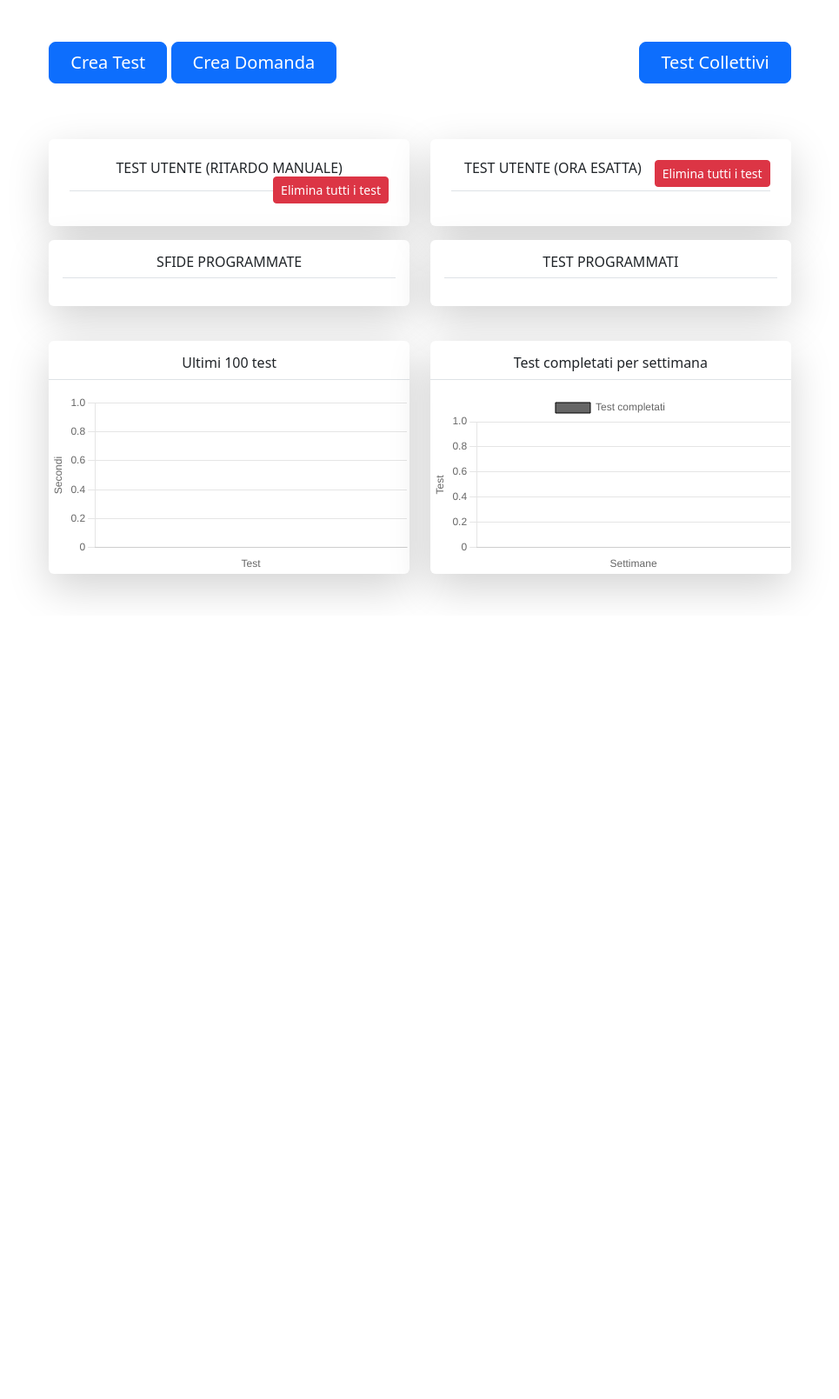
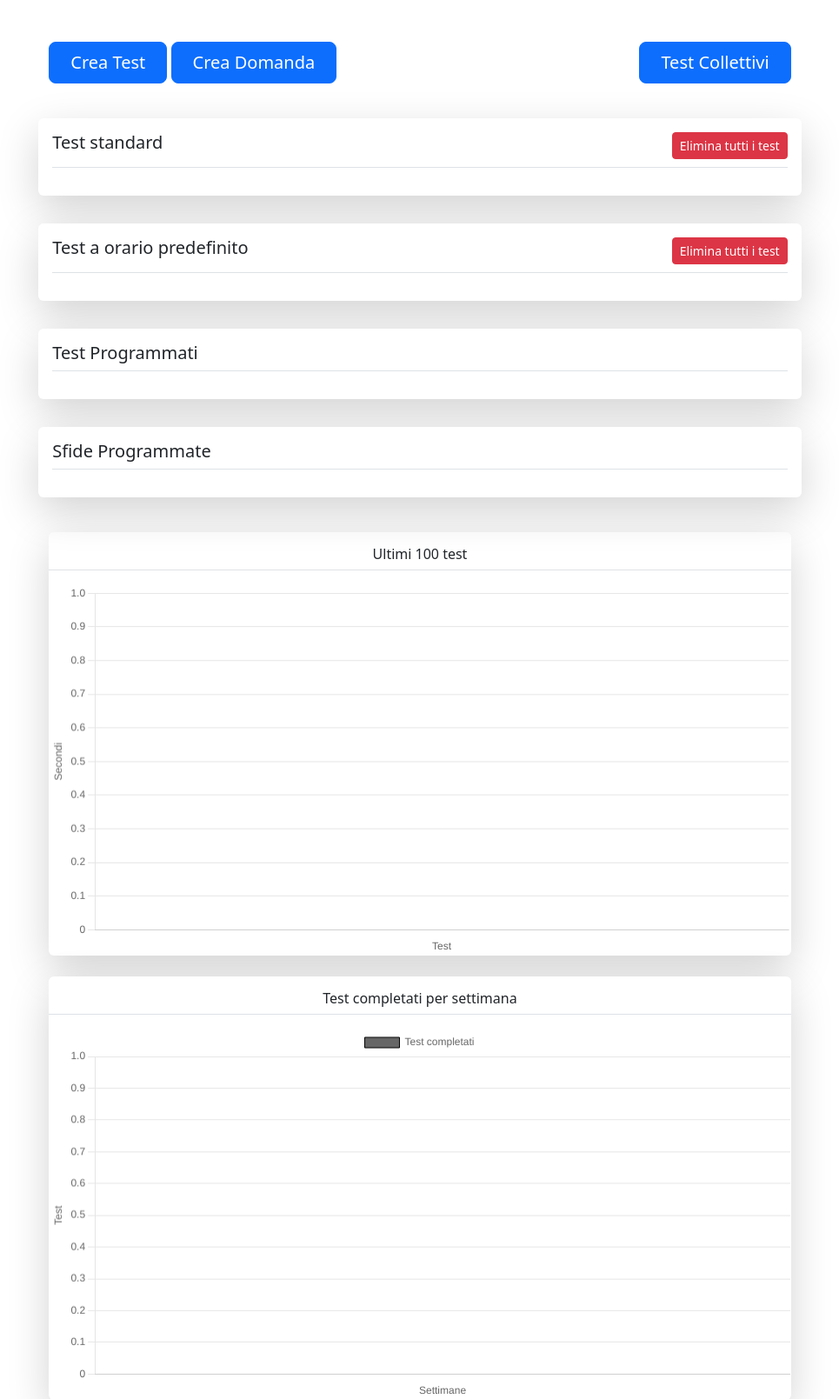
Before and after one commit to FREEDuu/QuestPlatform, a Django app: page / in a window 1280 px wide. Shown: the part 211-1820 px from the top of the page at 87% size, without its empty margins (157-1122 px from the left). Before the commit the page ends 900 px from the top, so only its background shows below. Run offline with Django 5.2, Linux system fonts and the light colour scheme; the visitor is signed in with stand-in values (Sample User, id 1); data comes from the database, SQL or seed files in the repository; data that the repository does not hold is empty.

Commit message:
Cambio layout e keyword

```diff
--- a/webapp/templates/home/home.html
+++ b/webapp/templates/home/home.html
@@ -38,26 +38,26 @@
         <a href="{% url 'creaDomande' %}" class="btn btn-primary btn-lg px-4 ">Crea Domanda</a>
         <a href="{% url 'testCollettivi' %}" class="btn btn-primary btn-lg px-4 float-end">Test Collettivi</a>
         {% endif %}
+      </div>
 
-              </div>
                 <div class="row g-4">
-                  <div class="col-md-6">
-                    <div class="my-3 p-4 bg-body rounded shadow-lg text-center">
-                      <h6 class="border-bottom pb-3 mb-0">TEST UTENTE (RITARDO MANUALE) <a href="/cancella-test"> <button type="button" class="btn btn-danger btn-sm float-end">Elimina tutti i test</button> </a></h6>
+
+                  <!-- TEST STANDARD-->
+                    <div class="my-3 p-3 bg-body rounded shadow-lg text-left">
+                      <h5 class="border-bottom pb-3 mb-0">Test standard <a href="/cancella-test"> <button type="button" class="btn btn-danger btn-sm float-end">Elimina tutti i test</button> </a></h5>
                       <p></p>
                           {% for idGruppi, nrTest, data in gruppi_orario %}
-
-                                        <div class="d-flex flex-wrap justify-content-lg-end shadow-sm rounded-2">
+                              <div class="d-flex flex-wrap justify-content-md-end shadow-md rounded-2 border-bottom">
 
                                   <div class="d-flex align-items-center my-lg-0 me-lg-auto text-center">
-                                              <span class="input-group-text text-center shadow-sm m-2" style="width: 55px;" id="basic-addon1"> {{nrTest}}</span>
+                                      <span class="input-group-text text-center m-2" id="basic-addon1"> {{nrTest}}</span>
+                                      Test creato il <strong class="m-1">{{data}}</strong>
+                                  </div>
 
-                                              <strong class="m-1"> Test creato il {{data}}</strong>
 
-                                            </div>
                                     <a href="{% url 'cancella_un_test' idGruppi %} " {{idGruppi}}>
                                       <div class="float-end">
-                                                  <button class="btn btn-danger float-end m-2">
+                                        <button class="btn btn-danger float-end m-1">
                                           <svg xmlns="http://www.w3.org/2000/svg" width="16" height="16" fill="currentColor" class="bi bi-trash" viewBox="0 0 16 16">
                                             <path d="M5.5 5.5A.5.5 0 0 1 6 6v6a.5.5 0 0 1-1 0V6a.5.5 0 0 1 .5-.5m2.5 0a.5.5 0 0 1 .5.5v6a.5.5 0 0 1-1 0V6a.5.5 0 0 1 .5-.5m3 .5a.5.5 0 0 0-1 0v6a.5.5 0 0 0 1 0z"/>
                                             <path d="M14.5 3a1 1 0 0 1-1 1H13v9a2 2 0 0 1-2 2H5a2 2 0 0 1-2-2V4h-.5a1 1 0 0 1-1-1V2a1 1 0 0 1 1-1H6a1 1 0 0 1 1-1h2a1 1 0 0 1 1 1h3.5a1 1 0 0 1 1 1zM4.118 4 4 4.059V13a1 1 0 0 0 1 1h6a1 1 0 0 0 1-1V4.059L11.882 4zM2.5 3h11V2h-11z"/>
@@ -67,26 +67,86 @@
                                     </a>
 
                                     <a class="float-end" href="{% url 'CreazioneTestOrario' idGruppi zero %} " {{idGruppi}} {{zero}}>
-                                                <button class="btn btn-primary float-end m-2">
+                                      <button class="btn btn-primary float-end m-1">
+                                        <svg xmlns="http://www.w3.org/2000/svg" width="16" height="16" fill="currentColor" class="bi bi-play" viewBox="0 0 14 14">
+                                          <path d="M10.804 8 5 4.633v6.734zm.792-.696a.802.802 0 0 1 0 1.392l-6.363 3.692C4.713 12.69 4 12.345 4 11.692V4.308c0-.653.713-.998 1.233-.696z"/>
+                                        </svg>
+                                      </button>
+                                    </a>
+                                </div>
+                          {% endfor %}
+                      </div>
+
+
+                      <!-- TEST ORARIO PREDEFINITO -->
+                      <div class="my-3 p-3 bg-body rounded shadow-lg text-left">
+                        <h5 class="border-bottom pb-3 mb-0">Test a orario predefinito <a href="/cancella-test"> <button type="button" class="btn btn-danger btn-sm float-end">Elimina tutti i test</button> </a></h5>
+                        <p></p>
+                        {% for idGruppi, nrTest, data, idTest in gruppi_manuale %}
+                            <div class="d-flex flex-wrap justify-content-md-end shadow-md rounded-2 border-bottom">
+
+                                <div class="d-flex align-items-center my-1 my-lg-0 me-lg-auto text-center">
+                                    <span class="input-group-text text-center m-2" id="basic-addon1"> {{nrTest}}</span>
+                                    Test creato il <strong class="m-1">{{data}}</strong>
+                                </div>
+
+
+                                  <a href="{% url 'cancella_un_test' idGruppi %} " {{idGruppi}}>
+                                    <div class="float-end">
+                                      <button class="btn btn-danger float-end m-1">
+                                        <svg xmlns="http://www.w3.org/2000/svg" width="16" height="16" fill="currentColor" class="bi bi-trash" viewBox="0 0 16 16">
+                                          <path d="M5.5 5.5A.5.5 0 0 1 6 6v6a.5.5 0 0 1-1 0V6a.5.5 0 0 1 .5-.5m2.5 0a.5.5 0 0 1 .5.5v6a.5.5 0 0 1-1 0V6a.5.5 0 0 1 .5-.5m3 .5a.5.5 0 0 0-1 0v6a.5.5 0 0 0 1 0z"/>
+                                          <path d="M14.5 3a1 1 0 0 1-1 1H13v9a2 2 0 0 1-2 2H5a2 2 0 0 1-2-2V4h-.5a1 1 0 0 1-1-1V2a1 1 0 0 1 1-1H6a1 1 0 0 1 1-1h2a1 1 0 0 1 1 1h3.5a1 1 0 0 1 1 1zM4.118 4 4 4.059V13a1 1 0 0 0 1 1h6a1 1 0 0 0 1-1V4.059L11.882 4zM2.5 3h11V2h-11z"/>
+                                        </svg>
+                                      </button>
+                                    </div>
+                                  </a>
+
+                                  <a class="float-end" href="{% url 'preTest' idGruppi idTest%} " {{idGruppi}}>
+                                    <button class="btn btn-primary float-end m-1">
+
                                       <svg xmlns="http://www.w3.org/2000/svg" width="16" height="16" fill="currentColor" class="bi bi-play" viewBox="0 0 14 14">
                                         <path d="M10.804 8 5 4.633v6.734zm.792-.696a.802.802 0 0 1 0 1.392l-6.363 3.692C4.713 12.69 4 12.345 4 11.692V4.308c0-.653.713-.998 1.233-.696z"/>
                                       </svg>
                                     </button>
                                   </a>
 
-
+                            </div>
+                        {% endfor %}
                     </div>
 
-                                  {% endfor %}
-
+                    <!-- TEST PROGRAMMATI -->
+                    <div class="my-3 p-3 bg-body rounded shadow-lg">
+                      <h5 class="border-bottom pb-2 mb-0 text-left">Test Programmati</h5>
+                      <p></p>
+                      {% for idTest, data in gruppi_programmati %}
+                        <div class="d-flex flex-wrap justify-content-lg-end shadow">
+                          <div
+                              class="d-flex align-items-center my-2 my-lg-0 me-lg-auto text-center">
+                              <strong class="m-4">{{data}}</strong>
                           </div>
 
+
+                          <a class="p-1" href="{% url 'TestProgrammati' idTest %} " {{idTest}}>
+                            <button class="btn btn-primary float-end m-2">
+
+                              <svg xmlns="http://www.w3.org/2000/svg" width="16" height="16" fill="currentColor" class="bi bi-play" viewBox="0 0 16 16">
+                                <path d="M10.804 8 5 4.633v6.734zm.792-.696a.802.802 0 0 1 0 1.392l-6.363 3.692C4.713 12.69 4 12.345 4 11.692V4.308c0-.653.713-.998 1.233-.696z"/>
+                              </svg>
+                            </button>
+                          </a>
+                        </div>
+                      {% endfor %}
+                    </div>
+
+
+
+                    <!-- SFIDE PROGRAMMATE -->
                     <div class="my-3 p-3 bg-body rounded shadow-lg">
-                            <h6 class="border-bottom pb-2 mb-0 text-center">SFIDE PROGRAMMATE</h6>
+                      <h5 class="border-bottom pb-2 mb-0 text-left">Sfide Programmate</h5>
                       <p></p>
 
                       {% for data, idGruppi, utente_sfidato, id in display_sfida_attesa_1 %}
-
                         <div class="d-flex flex-wrap justify-content-lg-end shadow-sm rounded-2">
 
                           <div class="d-flex align-items-center my-2 my-lg-0 me-lg-auto text-center">
@@ -98,15 +158,11 @@
                               <span class="m-2">In attesa di conferma</span>
 
                         </div>
-
-
-
                       {% endfor %}
                       <p></p>
 
                       {% for data, idGruppi, utente_sfidante, id in display_sfida_attesa_2 %}
-
-                            <div class="d-flex flex-wrap justify-content-lg-end shadow-sm rounded-2">
+                          <div class="d-flex flex-wrap justify-content-lg-end shadow-sm rounded-2 border-bottom">
 
                             <div class="d-flex align-items-center my-2 my-lg-0 me-lg-auto text-center">
                                 <!--<span class="input-group-text text-center shadow-sm m-2" style="width: 55px;" id="basic-addon1"> {{uno}}</span>-->
@@ -130,21 +186,14 @@
                                       <path d="M15 8a6.97 6.97 0 0 0-1.71-4.584l-9.874 9.875A7 7 0 0 0 15 8M2.71 12.584l9.874-9.875a7 7 0 0 0-9.874 9.874ZM16 8A8 8 0 1 1 0 8a8 8 0 0 1 16 0"/>                                      </svg>
                                   </button>
                                 </a>
-
                           </div>
-
-
-
                       {% endfor %}
                       <p></p>
 
                     {% for data, idGruppi, utente_avversario, id in display_sfida_accettate %}
-
                       <div class="d-flex flex-wrap justify-content-lg-end shadow-sm rounded-2">
 
                         <div class="d-flex align-items-center my-2 my-lg-0 me-lg-auto text-center">
-                            <!--<span class="input-group-text text-center shadow-sm m-2" style="width: 55px;" id="basic-addon1"> {{uno}}</span>-->
-
                             <strong class="m-1"> {{data}}  </strong>|  {{utente_avversario}}
                         </div>
 
@@ -156,103 +205,24 @@
                             </svg>
                           </button>
                         </a>
+                      </div>
+                    {% endfor %}
+                    </div>
 
                 </div>
 
 
 
-                {% endfor %}
-
-
-
-                          </div>
-                </div>
-
-
-                <div class="col-md-6">
-                  <div class="my-3 p-4 bg-body rounded shadow-lg text-center">
-                    <h6 class="border-bottom pb-3 mb-0">TEST UTENTE (ORA ESATTA) <a href="/cancella-test"> <button type="button" class="btn btn-danger btn-sm float-end">Elimina tutti i test</button> </a></h6>
-                    <p></p>
-                                {% for idGruppi, nrTest, data, idTest in gruppi_manuale %}
-
-                                      <div class="d-flex flex-wrap justify-content-lg-end shadow-sm rounded-2">
-
-                                        <div class="d-flex align-items-center my-2 my-lg-0 me-lg-auto text-center">
-                                            <span class="input-group-text text-center shadow-sm m-2" style="width: 55px;" id="basic-addon1"> {{nrTest}}</span>
-
-                                            <strong class="m-1"> Test creato il {{data}}</strong>
-                                          </div>
-                                            <a href="{% url 'cancella_un_test' idGruppi %} " {{idGruppi}}>
-                                              <div class="">
-                                                <button class="btn btn-danger float-end m-2">
-                                                  <svg xmlns="http://www.w3.org/2000/svg" width="16" height="16" fill="currentColor" class="bi bi-trash" viewBox="0 0 16 16">
-                                                    <path d="M5.5 5.5A.5.5 0 0 1 6 6v6a.5.5 0 0 1-1 0V6a.5.5 0 0 1 .5-.5m2.5 0a.5.5 0 0 1 .5.5v6a.5.5 0 0 1-1 0V6a.5.5 0 0 1 .5-.5m3 .5a.5.5 0 0 0-1 0v6a.5.5 0 0 0 1 0z"/>
-                                                    <path d="M14.5 3a1 1 0 0 1-1 1H13v9a2 2 0 0 1-2 2H5a2 2 0 0 1-2-2V4h-.5a1 1 0 0 1-1-1V2a1 1 0 0 1 1-1H6a1 1 0 0 1 1-1h2a1 1 0 0 1 1 1h3.5a1 1 0 0 1 1 1zM4.118 4 4 4.059V13a1 1 0 0 0 1 1h6a1 1 0 0 0 1-1V4.059L11.882 4zM2.5 3h11V2h-11z"/>
-                                                  </svg>
-                                                </button>
-                                              </div>
-                                            </a>
-
-                                            <a class="" href="{% url 'preTest' idGruppi idTest%} " {{idGruppi}}>
-                                              <button class="btn btn-primary float-end m-2">
-
-                                                <svg xmlns="http://www.w3.org/2000/svg" width="16" height="16" fill="currentColor" class="bi bi-play" viewBox="0 0 14 14">
-                                                  <path d="M10.804 8 5 4.633v6.734zm.792-.696a.802.802 0 0 1 0 1.392l-6.363 3.692C4.713 12.69 4 12.345 4 11.692V4.308c0-.653.713-.998 1.233-.696z"/>
-                                                </svg>
-                                              </button>
-                                            </a>
-
-                                      </div>
-
-
-
-                                {% endfor %}
-
-                </div>
-
-
-                <div class="my-3 p-3 bg-body rounded shadow-lg">
-                  <h6 class="border-bottom pb-2 mb-0 text-center">TEST PROGRAMMATI</h6>
-
-                            <p></p>
-                            {% for idTest, data in gruppi_programmati %}
-
-
-
-                            <div class="d-flex flex-wrap justify-content-lg-end shadow">
-
-                              <div
-                                  class="d-flex align-items-center my-2 my-lg-0 me-lg-auto text-center">
-                                  <strong class="m-4">{{data}}</strong>
-                            </div>
-
-
-                              <a class="p-1" href="{% url 'TestProgrammati' idTest %} " {{idTest}}>
-                                <button class="btn btn-primary float-end m-2">
-
-                                  <svg xmlns="http://www.w3.org/2000/svg" width="16" height="16" fill="currentColor" class="bi bi-play" viewBox="0 0 16 16">
-                                    <path d="M10.804 8 5 4.633v6.734zm.792-.696a.802.802 0 0 1 0 1.392l-6.363 3.692C4.713 12.69 4 12.345 4 11.692V4.308c0-.653.713-.998 1.233-.696z"/>
-                                  </svg>
-                                </button>
-                              </a>
-
-                            </div>
-                      {% endfor %}
-                </div>
-          </div>
-
-          <div class="col-md-6">
-            <div class="bg-body rounded shadow-lg">
+                <!-- GRAFICI -->
+                <div class="bg-body rounded shadow-lg my-4">
                   <h6 class="border-bottom pb-2 mb-0 text-center p-3">Ultimi 100 test</h6>
                   <p></p>
                   <div>
                     <canvas id="lineChart"></canvas>
                   </div>
                 </div>
-          </div>
 
 
-          <div class="col-md-6">
                 <div class="bg-body rounded shadow-lg">
                   <h6 class="border-bottom pb-2 mb-0 text-center p-3">Test completati per settimana</h6>
                   <p></p>
@@ -260,7 +230,10 @@
                     <canvas id="barChart"></canvas>
                   </div>
                 </div>
+
           </div>
+
+
 
       </div>
 
--- a/webapp/templates/preTest/FinishTest.html
+++ b/webapp/templates/preTest/FinishTest.html
@@ -47,7 +47,7 @@
         <h6>TEMPO : {{tempo}}</h6>
         {% if malus %}
         <h5>
-            HAI RICEVUTO IL MALUS F5 PER AVER RICARICATO LA PAGINA (SONO STATI AGGIUNTI 5 SECONDI AL TUO TEMPO FINALE)
+            HAI RICEVUTO IL PENALTY REFRESH PER AVER RICARICATO LA PAGINA (SONO STATI AGGIUNTI 5 SECONDI AL TUO TEMPO FINALE)
         </h5>
         {% endif %}
         <a href= "{% url 'preTest' idGruppi idTest %}"  {{idGruppi}} {{idTest}}><button class="btn btn-primary float-end" type="button" style=" width: 100px; background-color: #022d5e;">Inizia</button></a>
--- a/webapp/templates/preTestOrario/FinishTest.html
+++ b/webapp/templates/preTestOrario/FinishTest.html
@@ -47,7 +47,7 @@
         <h6>TEMPO : {{tempo}}</h6>
         {% if malus %}
         <h5>
-            HAI RICEVUTO IL MALUS F5 PER AVER RICARICATO LA PAGINA (SONO STATI AGGIUNTI 5 SECONDI AL TUO TEMPO FINALE)
+            HAI RICEVUTO IL PENALTY REFRESH PER AVER RICARICATO LA PAGINA (SONO STATI AGGIUNTI 5 SECONDI AL TUO TEMPO FINALE)
         </h5>
         {% endif %}
         <a href= "{% url 'CreazioneTestOrario' idGruppi counter%}"  {{idGruppi}} {{counter}}><button class="btn btn-primary float-end" type="button" style=" width: 100px; background-color: #022d5e;">Inizia</button></a>
--- a/webapp/templates/preTestOrario/FinishTestSfida.html
+++ b/webapp/templates/preTestOrario/FinishTestSfida.html
@@ -47,7 +47,7 @@
         <h6>TEMPO : {{tempo}}</h6>
         {% if malus %}
         <h5>
-            HAI RICEVUTO IL MALUS F5 PER AVER RICARICATO LA PAGINA (SONO STATI AGGIUNTI 5 SECONDI AL TUO TEMPO FINALE)
+            HAI RICEVUTO IL PENALTY REFRESH PER AVER RICARICATO LA PAGINA (SONO STATI AGGIUNTI 5 SECONDI AL TUO TEMPO FINALE)
         </h5>
         {% endif %}
         <a href= "{% url 'home' %}"  {{idGruppi}} {{counter}}><button class="btn btn-primary float-end" type="button" style=" width: 100px; background-color: #022d5e;">Home</button></a>
--- a/webapp/templates/sfide/sfide.html
+++ b/webapp/templates/sfide/sfide.html
@@ -25,7 +25,7 @@
       {% csrf_token %}
       <div class="my-3 p-3 bg-body rounded shadow-lg">
         <p></p>
-        <h6 class="border-bottom pb-2 mb-0">Creazione con orario esatto</h6>
+        <h6 class="border-bottom pb-2 mb-0">Creazione Test con orario predefinito</h6>
         <p></p>
         <h6 class="border-bottom pb-2 mb-0">Quale utente vuoi sfidare?</h6>
         <p></p>
--- a/webapp/templates/utenti/Utenti.html
+++ b/webapp/templates/utenti/Utenti.html
@@ -82,7 +82,7 @@
                               <th scope="col">Nr Pagine</th>
                               <th scope="col">Nr Domande</th>
                               <th scope="col">Nr Errori</th>
-                              <th scope="col">Malus F5</th>
+                              <th scope="col">Penalty refresh</th>
                               <th scope="col">Tempo Completamento</th>
                           </tr>
                       </thead>
--- a/webapp/templates/utenti/tabellaRiepilogoTest.html
+++ b/webapp/templates/utenti/tabellaRiepilogoTest.html
@@ -8,7 +8,7 @@
             <th scope="col">Nr Pagine</th>
             <th scope="col">Nr Domande</th>
             <th scope="col">Nr Errori</th>
-            <th scope="col">Malus F5</th>
+            <th scope="col">Penalty refresh</th>
             <th scope="col">Tempo Completamento</th>
         </tr>
     </thead>
--- a/webapp/views/page_views.py
+++ b/webapp/views/page_views.py
@@ -372,7 +372,7 @@ def csv_riepilogo_test(req):
 
     writer = csv.writer(csv_buffer, delimiter=';')
 
-    header_row = ['Utente', 'ID Test', 'Data Inizio', 'Data Fine', 'Nr Pagine', 'Nr Domande', 'Nr Errori', 'Malus F5', 'Tempo Completamento']
+    header_row = ['Utente', 'ID Test', 'Data Inizio', 'Data Fine', 'Nr Pagine', 'Nr Domande', 'Nr Errori', 'Penalty refresh', 'Tempo Completamento']
     writer.writerow(header_row)
 
     tutti_test = Test.objects.select_related('utente').filter(dataOraFine__isnull=False).exclude(Q(tipo="sfida") | Q(tipo__startswith="collettivo")).order_by('-dataOraInizio')
--- a/webapp/views/test_manuale_views.py
+++ b/webapp/views/test_manuale_views.py
@@ -146,7 +146,6 @@ def TestStart(req, idGruppi, idTest, counter, seed, num):
     else:
         if test['inSequenza'] == True:
             Test.objects.filter(idTest = idTest).update(malusF5 = True)
-            print('MALUS F5')
         Test.objects.filter(idTest = idTest).update(inSequenza = True)
         forms = FormDomanda(domande_to_render, risposte_esatte)
 
--- a/webapp/views/test_orario_views.py
+++ b/webapp/views/test_orario_views.py
@@ -199,7 +199,6 @@ def testStartOrario(req, idGruppi, idTest, counter, displayer, seed, num):
     else:
         if test['inSequenza'] == True:
             Test.objects.filter(idTest = idTest).update(malusF5 = True)
-            print('MALUS F5')
         Test.objects.filter(idTest = idTest).update(inSequenza = True)
         formRisposta = FormDomanda(domande_to_render, risposte_esatte)
 
@@ -388,7 +387,6 @@ def testStartOrarioSfida(req, idTest, displayer):
     else:
         if test['inSequenza'] == True:
             Test.objects.filter(idTest = idTest).update(malusF5 = True)
-            print('MALUS F5')
         Test.objects.filter(idTest = idTest).update(inSequenza = True)
         forms = FormDomanda(domande_to_render, risposte_esatte)
 
```
Also changed, not shown: webapp/templates/test/OriginTest.html (+4 -4 lines), webapp/templates/test/creazioneTest.html (+3 -3 lines). Lines whose indentation alone changed are shown as unchanged.
